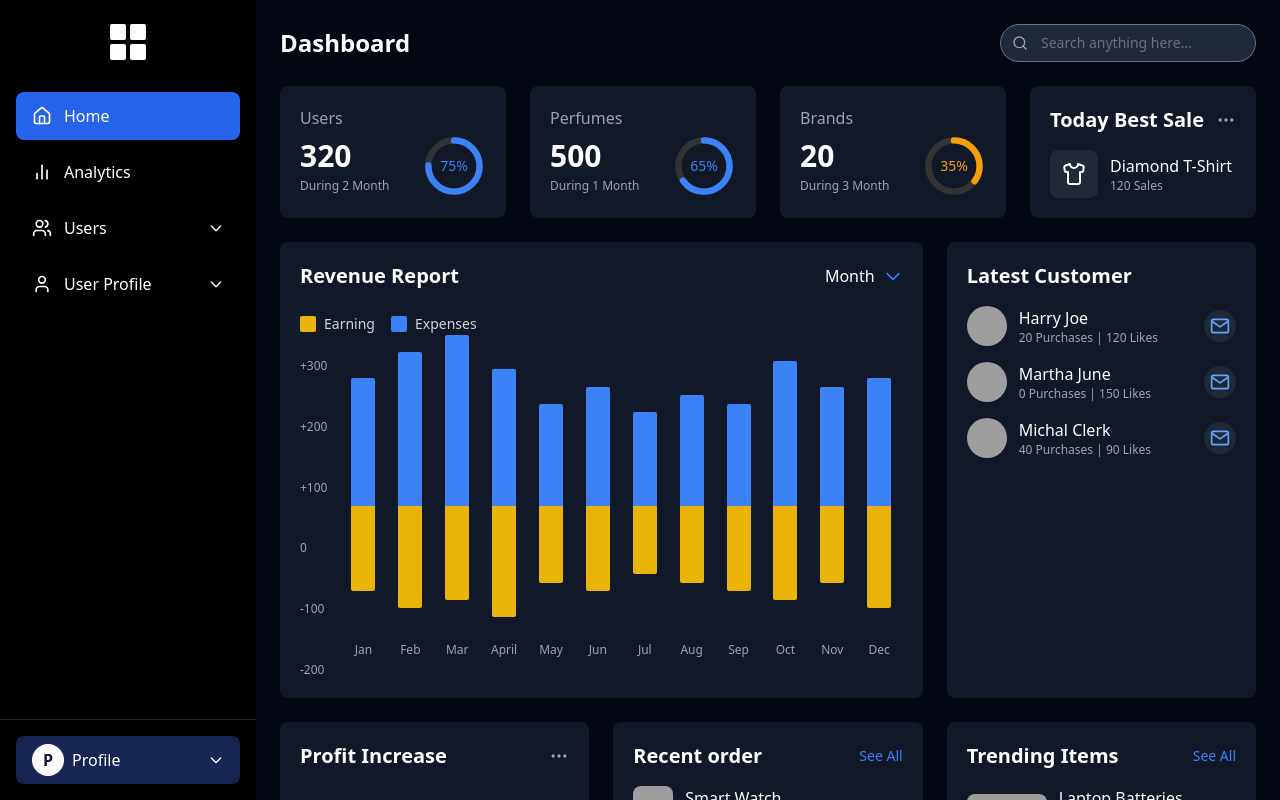
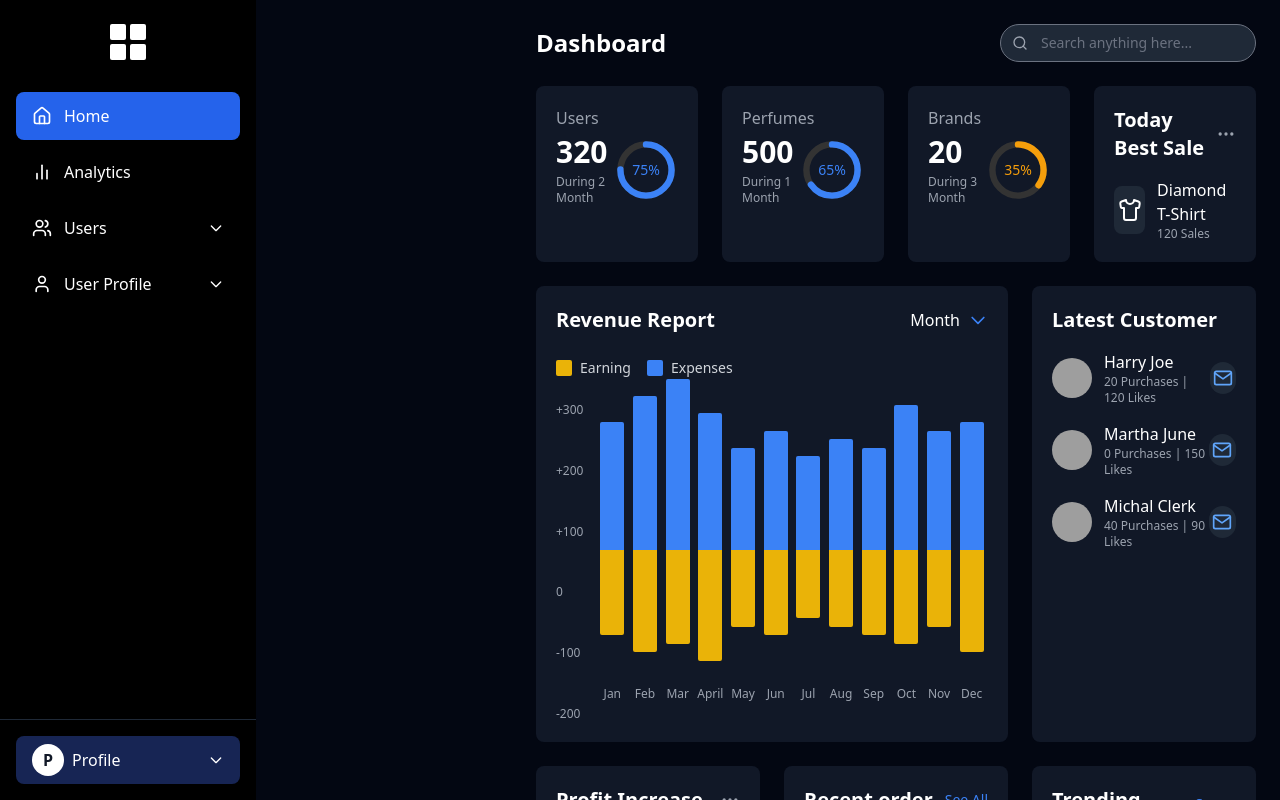
Before and after one commit to ghollamsimo/You_Fragrances_Dashboard, a React (Vite) app: page / in a window 1280 px wide. Built offline with nearby package versions, Linux system fonts and the light colour scheme; grey boxes are pictures that could not be loaded.

Commit message:
Feat --> Calling SideBar component in dashboard file

```diff
--- a/src/pages/Dashboard.tsx
+++ b/src/pages/Dashboard.tsx
@@ -1,5 +1,5 @@
-
-import {PieChart, Search} from "lucide-react"
+import { PieChart, Search } from "lucide-react";
+import Sidebar from "../components/ui/Sidebar";
 import MetricCard from "../components/ui/MetricCard.tsx";
 import BestSaleCard from "../components/ui/BestSaleCard.tsx";
 import CustomerList from "../components/ui/CustomerList.tsx";
@@ -10,7 +10,9 @@ import ProductList from "../components/ui/ProductList.tsx";
 
 const Dashboard = () => {
     return (
-        <div className="min-h-screen bg-gray-950 text-white p-6">
+        <div className="flex h-screen bg-gray-950 text-white">
+            <Sidebar />
+            <div className="flex-1 ml-64 p-6 overflow-auto">
                 <div className="mb-6 flex justify-between items-center">
                     <h1 className="text-2xl font-bold">Dashboard</h1>
                     <div className="relative">
@@ -55,7 +57,8 @@ const Dashboard = () => {
                     </div>
                 </div>
             </div>
-    )
-}
+        </div>
+    );
+};
 
-export default Dashboard
+export default Dashboard;
```
Lines whose indentation alone changed are shown as unchanged.
